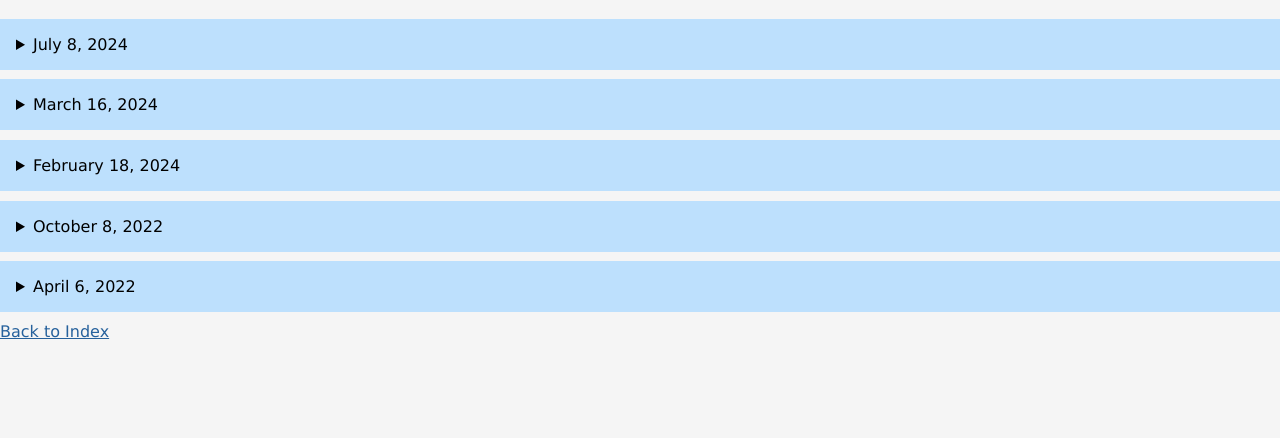
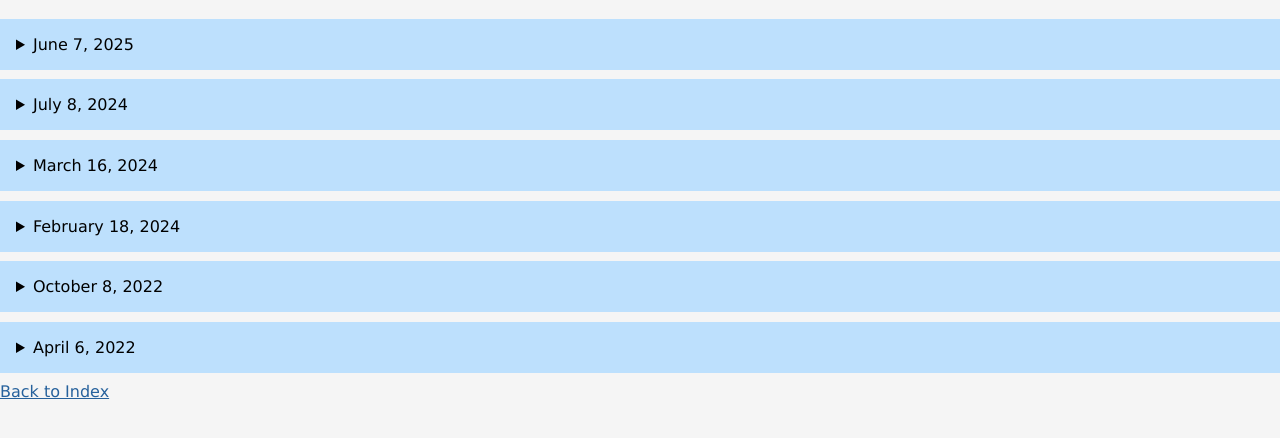
Before and after one commit to shannaurelle/shannaurelle.github.io, a plain HTML site: page articles/website_updates.html in a window 1280 px wide. Shown: the part 142-580 px from the top of the page. Drawn offline with Linux system fonts and the light colour scheme.

Commit message:
add new website update log

```diff
--- a/articles/website_updates.html
+++ b/articles/website_updates.html
@@ -25,6 +25,10 @@
 
     <h1>Website Updates</h1>
     <details>
+        <summary>June 7, 2025</summary>
+        <p> Fifth version of website. Added art archives for art content and updated computers archive to computing archive.</p>
+    </details>
+    <details>
         <summary>July 8, 2024</summary>
         <p> Fourth version of website. Added special archives for non-academic content and updated my self-description.</p>
     </details>
```
